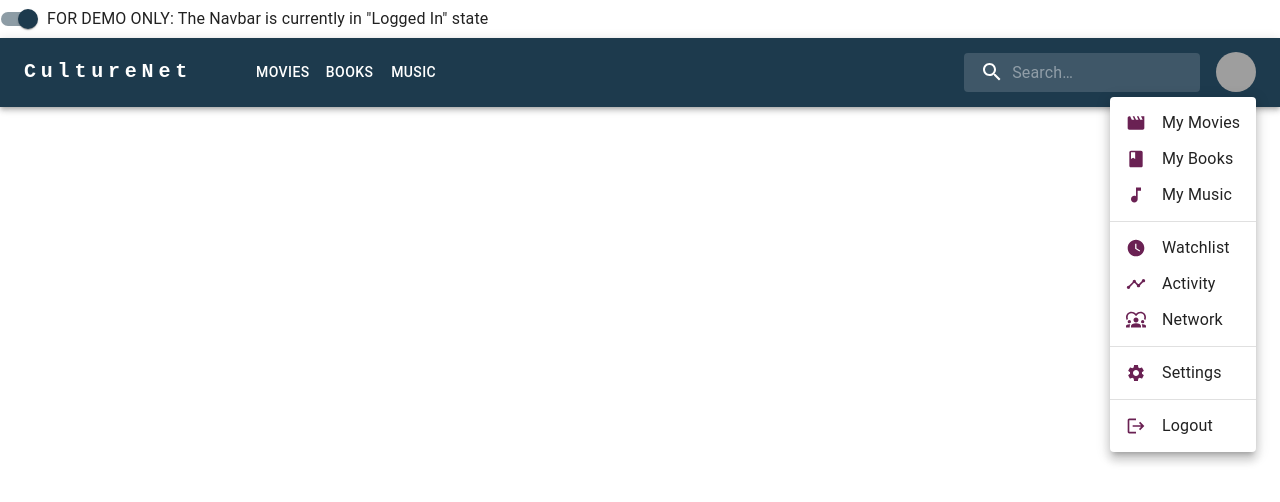
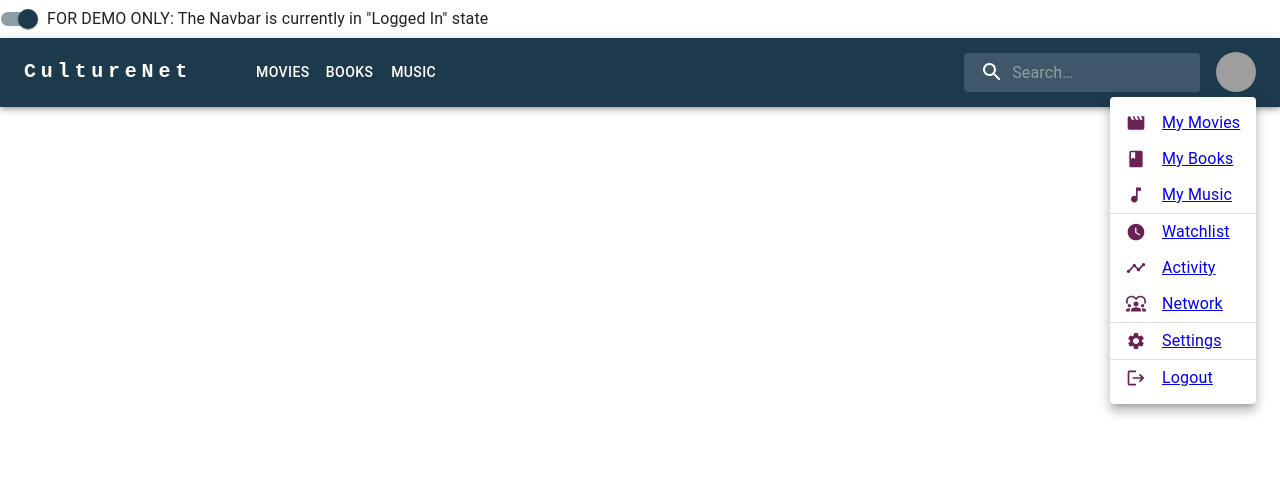
Before and after one commit to nikhilp5/CultureNet-FrontEnd, a React (Create React App) app: page /Navbar in a window 1280 px wide. Both pictures are taken after a click on the button "Open settings". Shown: the top 502 px of the page. Built offline with nearby package versions, Linux system fonts and the light colour scheme; grey boxes are pictures that could not be loaded.

Commit message:
added routing

```diff
--- a/src/components/common/Navbar.jsx
+++ b/src/components/common/Navbar.jsx
@@ -13,15 +13,18 @@ import Tooltip from '@mui/material/Tooltip';
 import MenuItem from '@mui/material/MenuItem';
 import SearchIcon from '@mui/icons-material/Search';
 import InputBase from '@mui/material/InputBase';
+import { useNavigate } from "react-router-dom";
+import { useState } from "react";
 
 import { Divider, FormControlLabel, FormGroup, ListItemIcon, ListItemText, Switch } from '@mui/material';
 import { Settings, Movie, MusicNote, Book, WatchLater, Timeline, Diversity1, Login, PersonAdd, Logout } from '@mui/icons-material';
 import { styled, alpha } from '@mui/material/styles';
+import { Link } from 'react-router-dom';
 
 const appName = "CultureNet";
 const appNameShort = "CN";
 const pages = ['Movies', 'Books', 'Music'];
-const settings_logged_in = [{ 'text': 'My Movies', 'icon': Movie }, { 'text': 'My Books', 'icon': Book }, { 'text': 'My Music', 'icon': MusicNote }, {}, { 'text': 'Watchlist', 'icon': WatchLater }, { 'text': 'Activity', 'icon': Timeline }, { 'text': 'Network', 'icon': Diversity1 }, {}, { 'text': 'Settings', 'icon': Settings }, {}, { 'text': 'Logout', 'icon': Logout }];
+const settings_logged_in = [{ 'text': 'My Movies', 'icon': Movie }, { 'text': 'My Books', 'icon': Book }, { 'text': 'My Music', 'icon': MusicNote }, {}, { 'text': 'Watchlist', 'icon': WatchLater , 'route': 'Watchlist'}, { 'text': 'Activity', 'icon': Timeline }, { 'text': 'Network', 'icon': Diversity1 }, {}, { 'text': 'Settings', 'icon': Settings }, {}, { 'text': 'Logout', 'icon': Logout }];
 const settings_logged_out = [{ 'text': 'Login', 'icon': Login }, { 'text': 'Register', 'icon': PersonAdd }];
 
 const Search = styled('div')(({ theme }) => ({
@@ -88,6 +91,17 @@ function Navbar() {
         setAuth(event.target.checked);
     };
 
+const [enteredText, setEnteredText] = useState("");
+
+  const textChangeHandler = (event) => {
+    setEnteredText(event.target.value);
+  };
+
+  const navigate = useNavigate();
+
+  function handleClick() {
+    navigate("/search", { state: enteredText });
+  }
     return (
         <Box sx={{ flexGrow: 1 }}>
             <FormGroup>
@@ -197,6 +211,14 @@ function Navbar() {
                             <StyledInputBase
                                 placeholder="Search…"
                                 inputProps={{ 'aria-label': 'search' }}
+                                onKeyPress={(e) => {
+                                    if (e.key === "Enter") {
+                                      e.preventDefault();
+                                      handleClick();
+                                    }
+                                  }}
+                                  onChange={textChangeHandler}
+                                  value={enteredText}
                             />
                         </Search>)}
 
@@ -224,12 +246,14 @@ function Navbar() {
                             >
                                 {auth ? settings_logged_in.map((setting) => (
                                     Object.keys(setting).length !== 0 ?
-                                        <MenuItem key={setting.text} onClick={handleCloseUserMenu}>
+                                    <Link to={setting.route}>
+                                        <MenuItem key={setting.text} onClick={handleCloseUserMenu}  >
                                             <ListItemIcon>
                                                 <setting.icon color="secondary" fontSize="small" />
                                             </ListItemIcon>
                                             <ListItemText textAlign="center">{setting.text}</ListItemText>
-                                        </MenuItem> : <Divider />
+                                        </MenuItem>
+                                        </Link> : <Divider />
                                 )) : settings_logged_out.map((setting) => (
                                     Object.keys(setting).length !== 0 ?
                                         <MenuItem key={setting.text} onClick={handleCloseUserMenu}>
```
